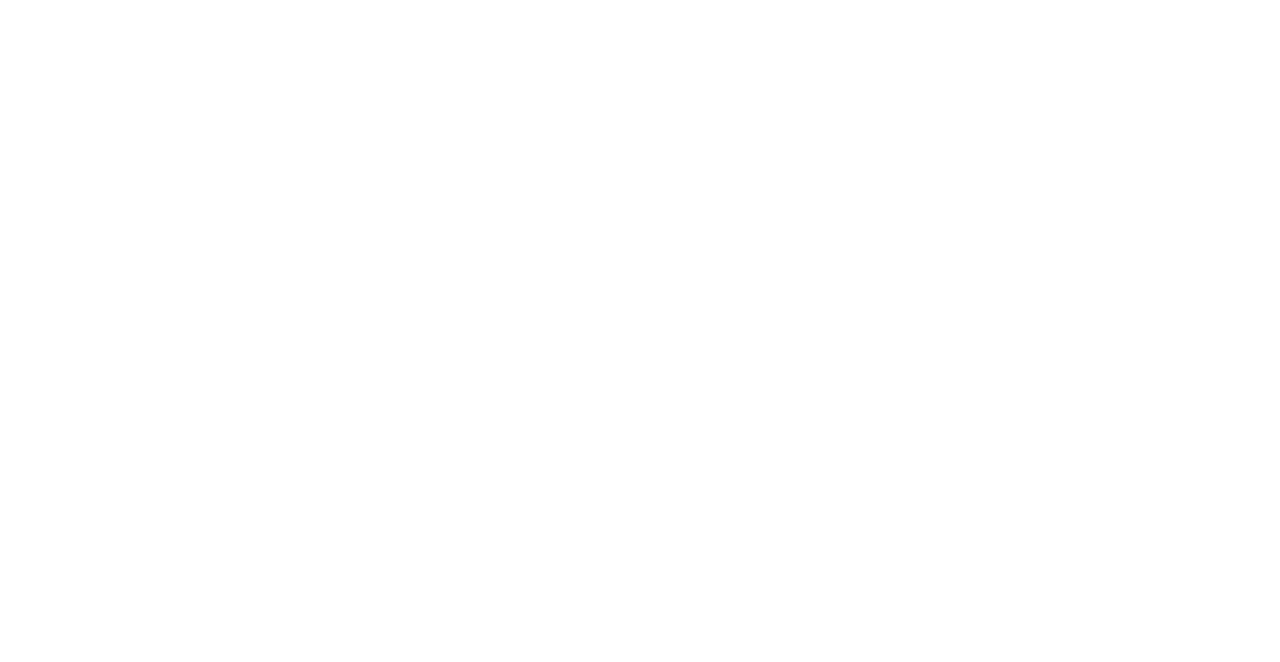
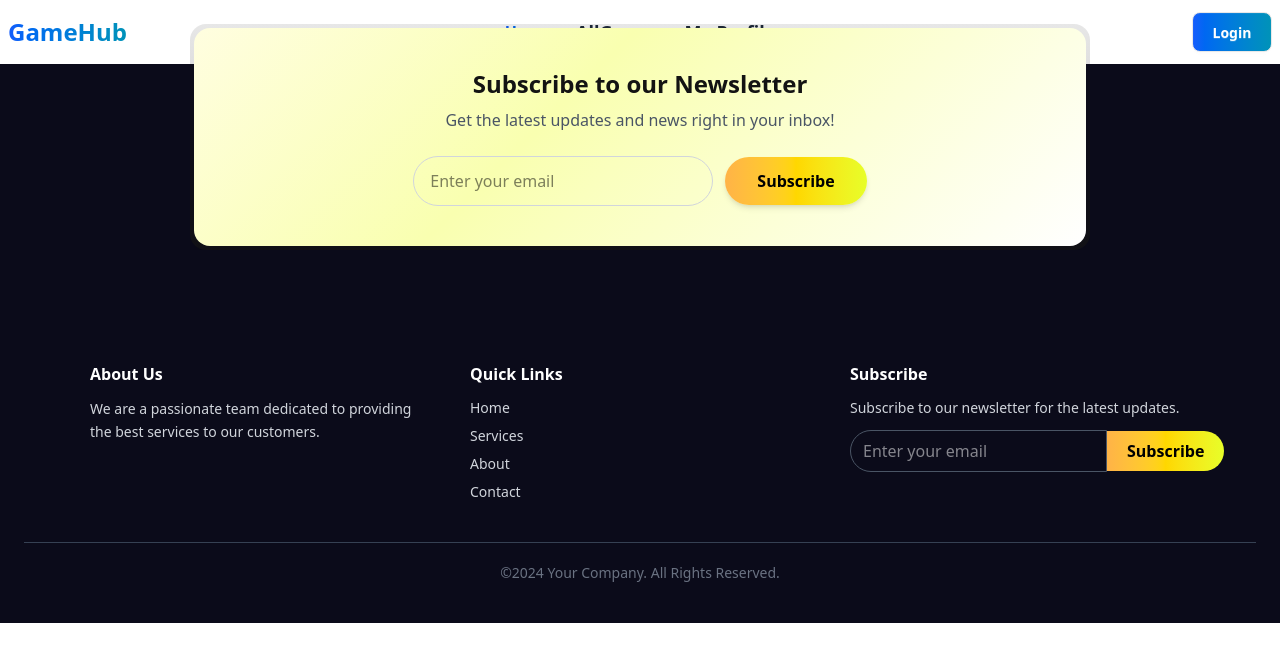
Before and after one commit to SiratimMChy/GameHub, a React app: page / in a window 1280 px wide. Shown: the top 662 px of the page. Built offline with nearby package versions, Linux system fonts and the light colour scheme; the HTML template or start-up script is replaced by a standard one.

Commit message:
Update Home & RootLayout Page

```diff
--- a/src/component/PopularGames.jsx
+++ b/src/component/PopularGames.jsx
@@ -0,0 +1,11 @@
+import React from 'react';
+
+const PopularGames = () => {
+    return (
+        <div>
+
+        </div>
+    );
+};
+
+export default PopularGames;
--- a/src/pages/Home.jsx
+++ b/src/pages/Home.jsx
@@ -1,9 +1,13 @@
 import React from 'react';
+import Slider from '../component/Slider';
+import PopularGames from '../component/PopularGames';
 
 const Home = () => {
     return (
         <div>
-
+            <title>Home</title>
+            <Slider/>
+            <PopularGames/>
         </div>
     );
 };
--- a/src/root/Rootlayout.jsx
+++ b/src/root/Rootlayout.jsx
@@ -1,9 +1,14 @@
 import React from 'react';
+import { Outlet } from 'react-router';
+import Navbar from '../component/Navbar';
+import Footer from '../component/Footer';
 
 const Rootlayout = () => {
     return (
         <div>
-
+            <Navbar/>
+            <Outlet/>
+            <Footer/>
         </div>
     );
 };
```
